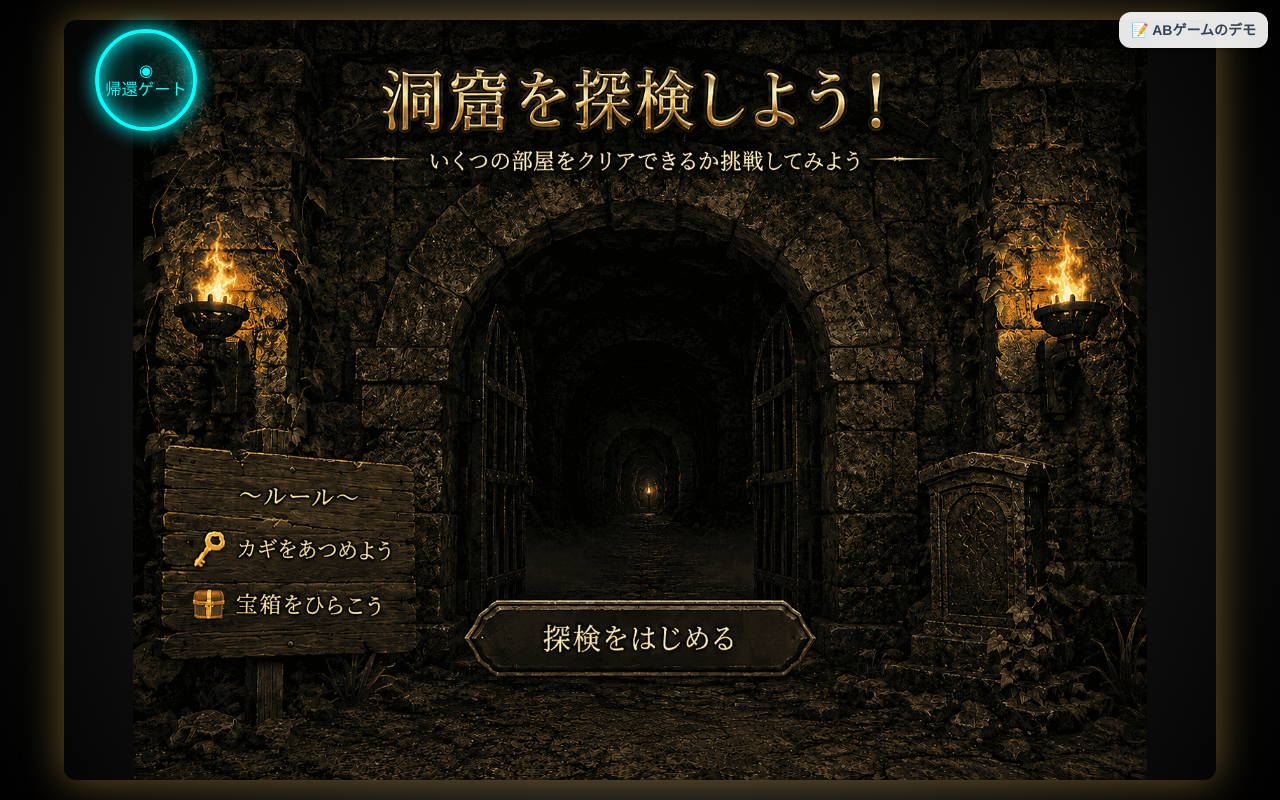
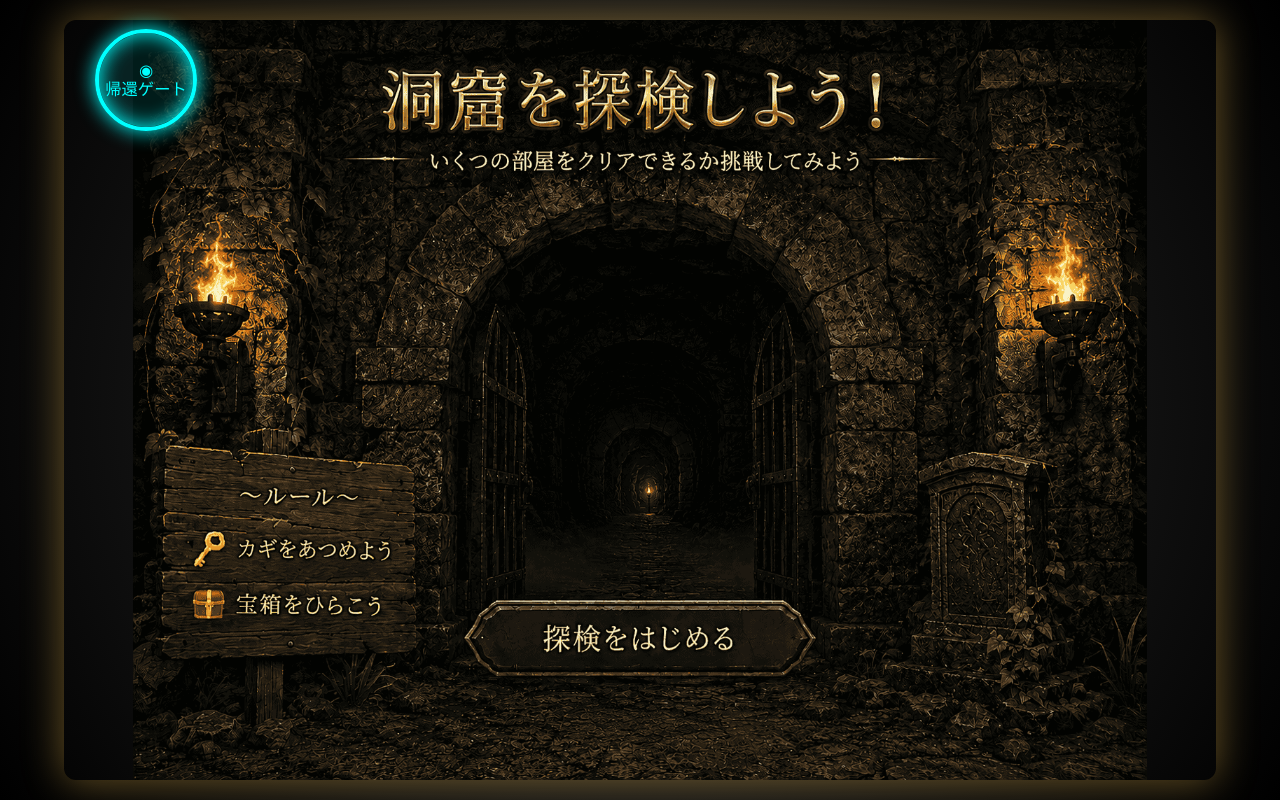
Before and after one commit to nisino25/ce-n-game, a Vue app: page /cave-adventure/cave-entrance in a window 1280 px wide. Built offline with nearby package versions, Linux system fonts and the light colour scheme.

Commit message:
Revert "洞窟の入口に、ABゲームのデモへのボタンを追加"
This reverts commit 3fd0819be715d93bb2faac1eda8fa14cafea6d5e.

```diff
--- a/src/views/CaveAdventure/CaveEntrance.vue
+++ b/src/views/CaveAdventure/CaveEntrance.vue
@@ -4,13 +4,6 @@
         ◉
         <div>帰還ゲート</div>
     </div>
-    <!-- ■ABゲームのデモ（平塚・釧路の全問題。仮リンクからも開ける） -->
-    <button
-        class="fixed right-3 top-3 z-[60] rounded-xl bg-white/90 px-3 py-2 text-sm font-black text-slate-700 shadow"
-        @click="$router.push({ name: 'ABGameDemo' })"
-    >
-        📝 ABゲームのデモ
-    </button>
     <!-- ■追加：ワープ演出 -->
     <div id="warpEffect"></div>
 
```
